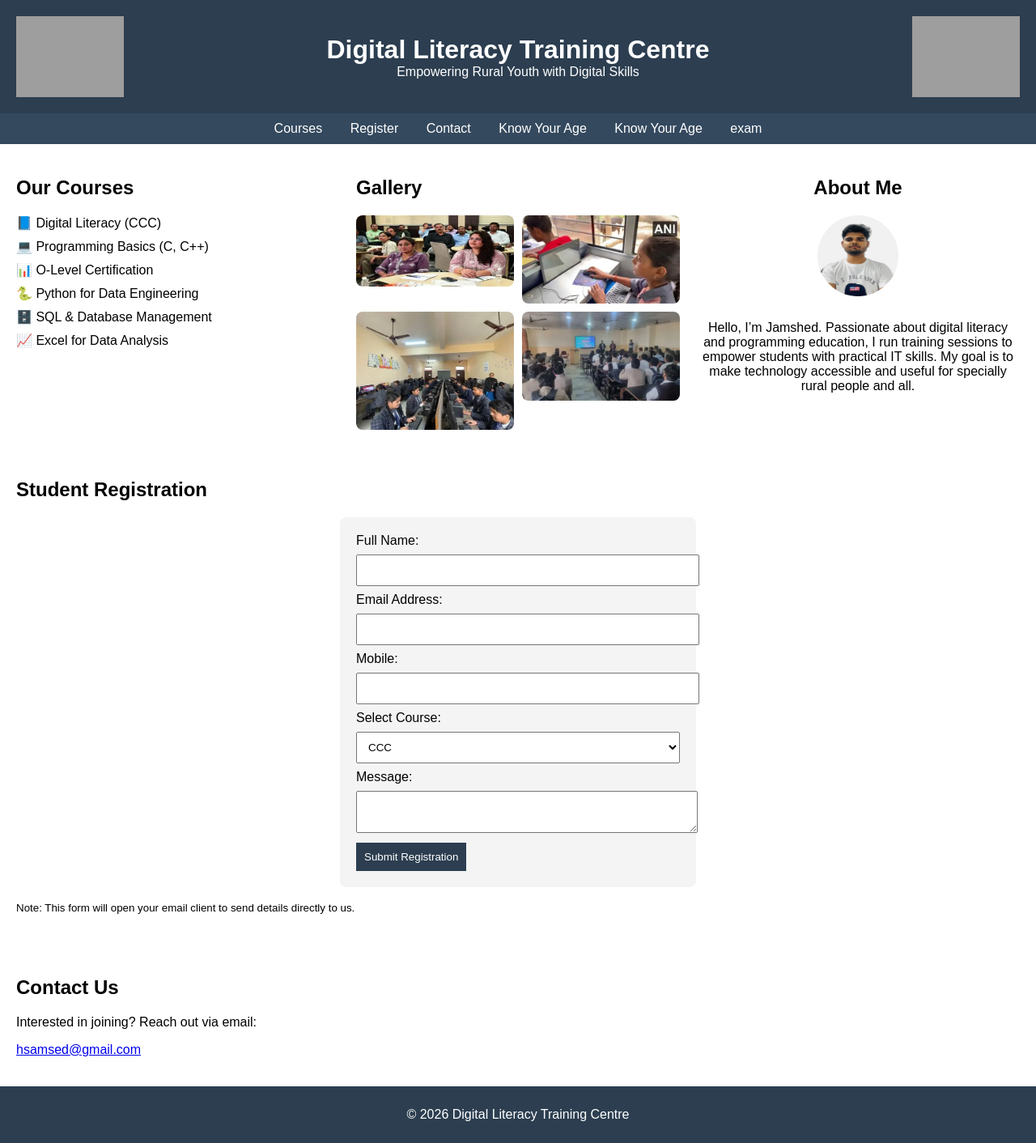
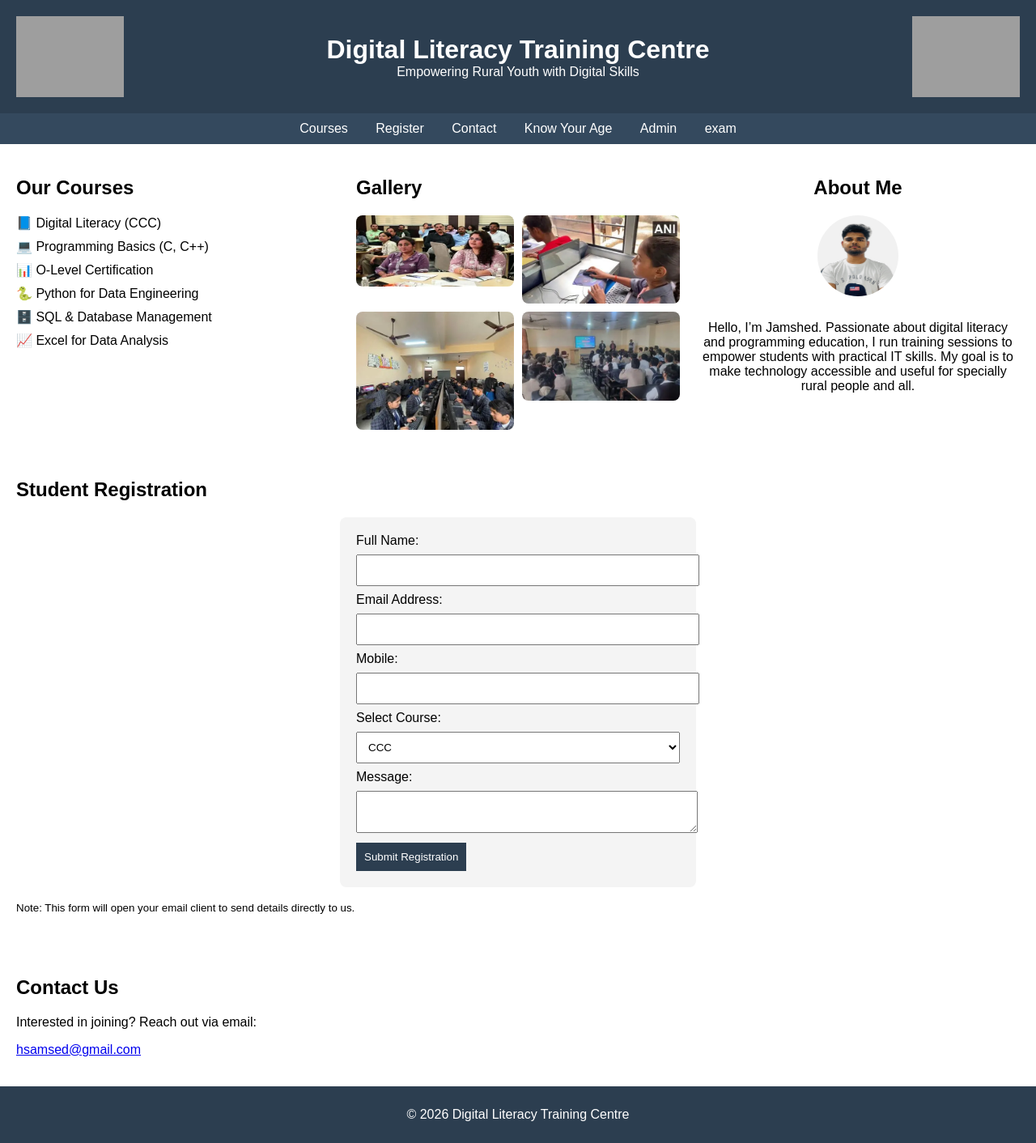
Before and after one commit to CodewithJammy/training-centre, a Flask app: page / in a window 1280 px wide. Shown: the whole page at 81% size. Run offline with Flask 3, Linux system fonts and the light colour scheme; grey boxes are pictures that could not be loaded.

Commit message:
Update index.html

```diff
--- a/templates/index.html
+++ b/templates/index.html
@@ -44,7 +44,7 @@
   <a href="#contact">Contact</a>
   <!-- New Age Calculator link -->
   <a href="javascript:void(0)" onclick="openAgePopup()">Know Your Age</a>
-  <a href="javascript:void(0)" onclick="openLoginPopup()">Know Your Age</a>
+  <a href="javascript:void(0)" onclick="openLoginPopup()">Admin</a>
   <!-- <a href="https://exambank.azurewebsites.net/admin/login">Admin</a> -->
   <a href="templates/practice.html">exam</a>
 </nav>
```
